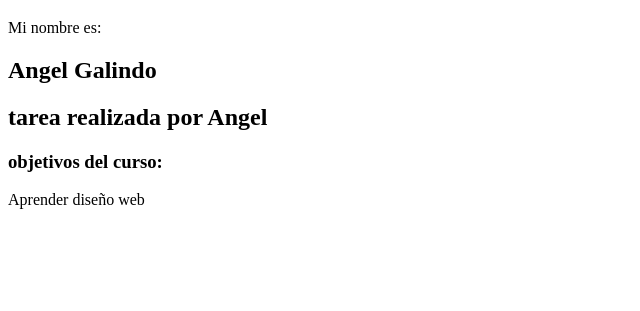
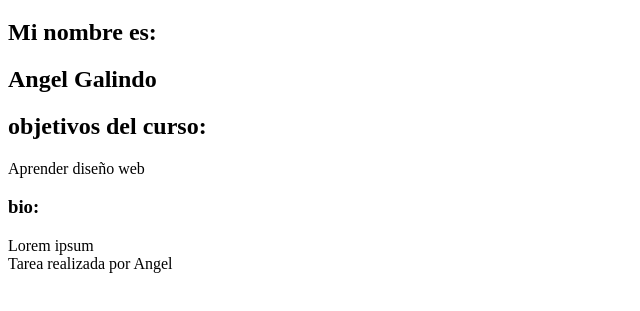
Before and after one commit to AngelGalindo1/Angel, a plain HTML site: page index.html in a window 1280 px wide. Shown: the part 61-372 px from the top of the page, without its empty margins (0-640 px from the left). Drawn offline with Linux system fonts and the light colour scheme.

Commit message:
nuevos cambios

```diff
--- a/index.html
+++ b/index.html
@@ -7,8 +7,9 @@
 </head>
 <body>
     <h1>Hola gente</h1>
-       </h2>Mi nombre es:<h2> Angel Galindo
-       <h2>tarea realizada por Angel</h2>
-       <h3>objetivos del curso:</h3> Aprender diseño web
+       <h2>Mi nombre es:<h2> Angel Galindo
+       <h2>objetivos del curso:</h3> Aprender diseño web
+       <h3>bio:</h2> Lorem ipsum
+<footer> Tarea realizada por Angel</footer>
 </body>
 </html>
```
